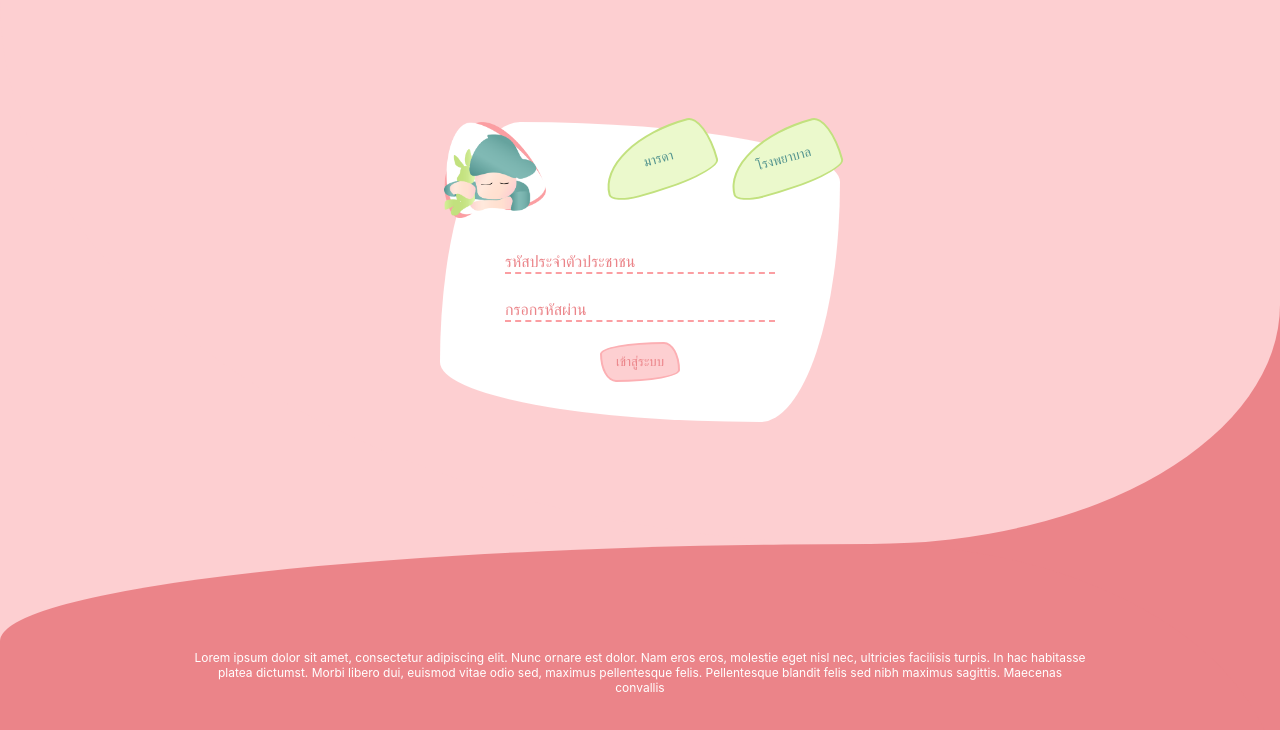
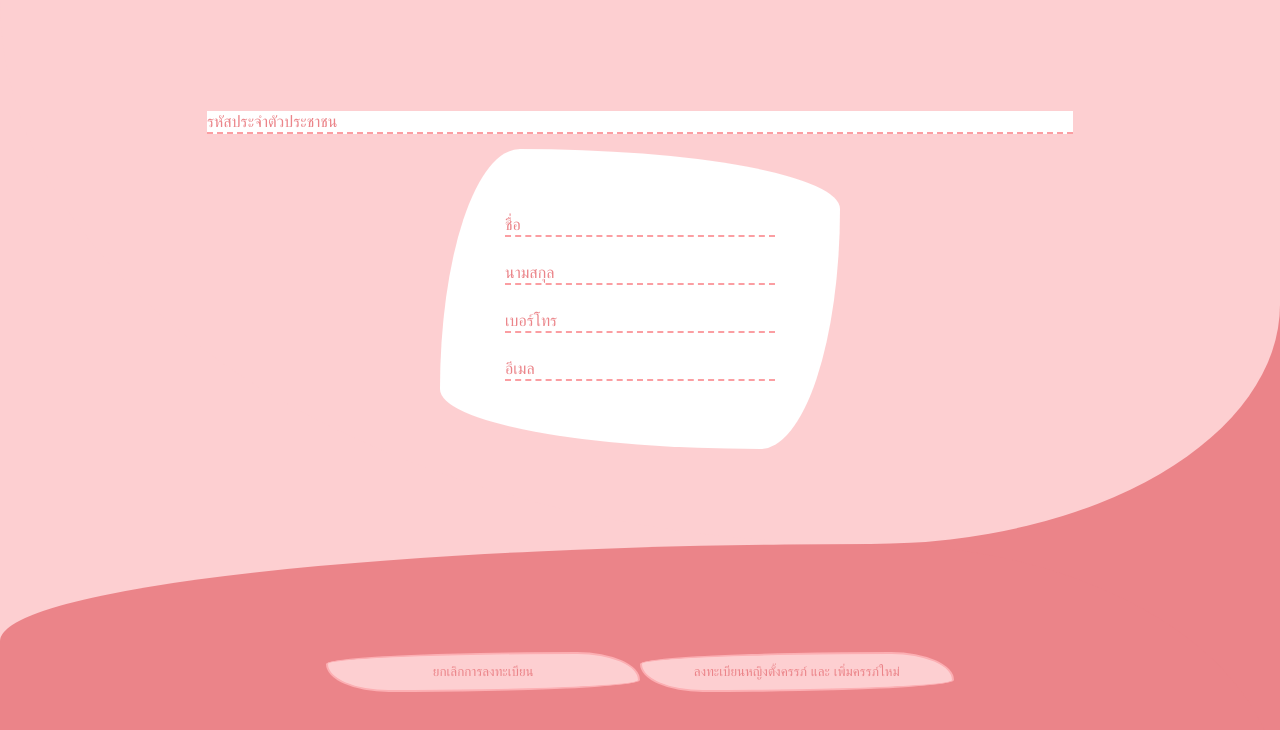
Before and after one commit to AuJeedJad/ANC-frontend, a React (Create React App) app: page / in a window 1280 px wide. Shown: the top 730 px of the page. Built offline with nearby package versions, Linux system fonts and the light colour scheme.

Commit message:
register frontend & edit login frontend

```diff
--- a/src/App.js
+++ b/src/App.js
@@ -1,10 +1,11 @@
 import './App.css';
 import Login from './pages/login/index'
+import MotherRegister from './pages/MotherRegister/index'
 
 function App() {
   return (
     <div className="App" style={{width: "100vw"}}>
-      <Login />
+      <MotherRegister />
     </div>
   );
 }
--- a/src/components/inputField/index.js
+++ b/src/components/inputField/index.js
@@ -1,9 +1,10 @@
-import React, { useState } from 'react';
-import './inputField.css'
+import React, { useState,useEffect } from 'react';
+import './inputField.css';
 
 function InputField(props) {
     const { fieldName, type, fieldLabel } = props;
     const [value, setValue] = useState("");
+
 
     return (
         <div className="inputField" >
@@ -12,12 +13,15 @@ function InputField(props) {
                 className="inputBox"
                 value={value}
                 id={fieldName}
-                onChange={(e) => setValue(e.target.value)}
+                onChange={(e) => {
+                    setValue(e.target.value);
+                    if (props.valueGet) props.valueGet(e.target.value,fieldName)
+                }}
                 type={type}
             />
 
             <label
-                className= {`inputLabel ${value? "existValue":null}`}
+                className={`inputLabel ${value ? "existValue" : null}`}
                 for={fieldName}
             >
                 {fieldLabel}
--- /dev/null
+++ b/src/pages/MotherRegister/MotherRegister.css
@@ -0,0 +1,33 @@
+.submitBtn {
+    width: 35%;
+    height: 40px;
+    color: var(--primaryDarkest-color);
+    border: 2px solid var(--primary-color);
+    background-color: var(--primaryLightest-color);
+    border-radius: 80% 20% 80% 20% / 30% 70% 30% 70% ;
+}
+.pageHeader{
+    font-size: 30px;
+color: var(--primaryDarkest-color)
+}
+.message {
+font-size: 10px;
+color: var(--primary-color)
+}
+.alertMessage{
+    font-size: 15px;
+    color: var(--secondary-color)
+}
+@media only screen and (max-width: 560px) {
+.submitBtn{
+    font-size: 10px;
+    width: 80%;
+    height: 20px;
+}
+.message {
+    font-size: 8px;
+}
+.alertMessage{
+    font-size: 10px;
+}
+}
--- /dev/null
+++ b/src/pages/MotherRegister/index.js
@@ -0,0 +1,116 @@
+import React, { useState, useEffect } from 'react';
+import './MotherRegister.css';
+import InputField from '../../components/inputField/index';
+
+function MotherRegister() {
+    const [existIdCard, setExistIdCard] = useState(false)
+    // ค่าตั้งต้น  false เจอ true ไม่เจอ false
+    const [value, setValue] = useState({})
+
+    const valueGet = (fieldValue, field) => {
+        setValue({ ...value, [field]: fieldValue })
+    }
+    return (
+        <div className="page">
+            <div className='pageBody'>
+                <div style={{ width: "70%", minWidth: "250px" }}>
+                    <InputField
+                        fieldName='IdCard'
+                        fieldLabel='รหัสประจำตัวประชาชน'
+                        type='text'
+                        valueGet={(value, field) => {
+                            valueGet(value, field);
+                            if (value.length === 13) {
+                                alert("กรองว่ามี idCard ในฐานข้อมูลไหม ถ้ามี setExistIdCard(true)")
+                            }
+                        }}
+                    />
+                </div>
+                <form className='card'>
+                    {existIdCard === null ?
+                        <p className="pageHeader"> ลงทะเบียนครรภ์ใหม่ </p>
+                        : existIdCard ?
+                            <div>
+                                <div>
+                                    <p className="message">เลขประจำตัวประชาชน {value.IdCard} เคยลงทะเบียนหญิงตั้งครรภ์ในระบบแล้ว</p>
+                                    <p className="message">ชื่อ ... สกุล ...</p>
+                                    <p className="alertMessage">ลงทะเบียนตั้งครรภ์ครั้งล่าสุดในปี...เดือน...(ยังไม่พบข้อมูลการคลอดหรือแท้ง)</p>
+                                    <p className="message">กด "เพิ่มครรภ์ใหม่" หากต้องการยืนยันลงทะเบียนครรภ์ใหม่</p>
+                                </div>
+                            </div>
+                            :
+                            <div>
+                                <InputField
+                                    fieldName='FirstName'
+                                    fieldLabel='ชื่อ'
+                                    type='text'
+                                    valueGet={(value, field) => valueGet(value, field)}
+                                />
+                                <InputField
+                                    fieldName='LastName'
+                                    fieldLabel='นามสกุล'
+                                    type='text'
+                                    valueGet={(value, field) => valueGet(value, field)}
+                                />
+                                <InputField
+                                    fieldName='PhoneNumber'
+                                    fieldLabel='เบอร์โทร'
+                                    type='tel'
+                                    valueGet={(value, field) => valueGet(value, field)}
+                                />
+                                <InputField
+                                    fieldName='Email'
+                                    fieldLabel='อีเมล'
+                                    type='email'
+                                    valueGet={(value, field) => valueGet(value, field)}
+                                />
+                            </div>
+                    }
+                </form>
+            </div>
+            <div className='pageDeco'>
+                <div className='pageDecoLeft'>
+                </div>
+                <div className='pageDecoRight'>
+                </div>
+            </div>
+
+            <div className='pageFooter'>
+                {existIdCard === null ?
+                    <div> ลงทะเบียนเพื่อเพิ่มข้อมูลการตั้งครรภ์ปัจจุบัน<br />
+                    หลังกดส่งข้อมูล ครรภ์ใหม่จะถูกสร้างทันที<br />
+                    กรอกบัตรประชาชน ระบบจะตรวจสอบว่าหญิงตั้งครรภ์เคยมีบัญชีไหม<br />
+                    หากมารดามีบัญชีแล้ว ระบบจะแจ้งชื่อและข้อความเตือนอื่นๆในกล่อง <br />
+                รบกวนตรวจสอบความถูกต้องก่อนส่งข้อมูล<br />
+                หากมารดายังไม่เคยมีบัญชี กรอกข้อมูลให้ครบถ้วน<br />
+                ระบบจะสร้างบัญชีมารดา และสร้างครรภ์ปัจจุบันให้ทันทีเมื่อส่งข้อมูล<br />
+                รหัสผ่านเริ่มต้นคือ เลขประจำตัวประชาชน<br />
+                ให้หญิงตั้งครภ์กรอกเปลี่ยนรหัส และกรอกประวัติด้วยตนเอง
+                     </div>
+                    : existIdCard ?
+                        <div>
+                            <button className="submitBtn">
+                                ยกเลิกการลงทะเบียน
+                        </button>
+                            <button className="submitBtn">
+                                เพิ่มครรภ์ใหม่
+                        </button>
+                        </div>
+                        :
+                        <div>
+                            <button className="submitBtn">
+                                ยกเลิกการลงทะเบียน
+                        </button>
+                            <button className="submitBtn">
+                                ลงทะเบียนหญิงตั้งครรภ์ และ เพิ่มครรภ์ใหม่
+                        </button>
+                        </div>
+                }
+
+
+            </div>
+        </div>
+    )
+}
+
+export default MotherRegister
--- a/src/pages/login/index.js
+++ b/src/pages/login/index.js
@@ -1,10 +1,15 @@
 import React, { useState } from 'react';
 import './login.css';
 import InputField from '../../components/inputField/index';
-import logo from '../../image/logo/logo01.png'
+import logo from '../../image/logo/logo01.png';
 
 function Login() {
     const [role, setRole] = useState("mother")
+    const [value, setValue] = useState({})
+
+    const valueGet = (fieldValue, field) => {
+        setValue({ ...value, [field]: fieldValue })
+    }
 
     return (
         <div className='page'>
@@ -12,8 +17,8 @@ function Login() {
                 <div className='card'>
                     <div className='cardSelect'>
                         <img className='logo' src={logo} alt="logo" />
-                        <button onClick={() => setRole("mother")}> มารดา </button>
-                        <button onClick={() => setRole("staff")}> โรงพยาบาล </button>
+                        <button className="selectRole" onClick={() => setRole("mother")}> มารดา </button>
+                        <button className="selectRole" onClick={() => setRole("staff")}> โรงพยาบาล </button>
                     </div>
                     {role === 'mother' ?
                         <form>
@@ -21,11 +26,13 @@ function Login() {
                                 fieldName='IdCard'
                                 fieldLabel='รหัสประจำตัวประชาชน'
                                 type='text'
+                                valueGet={(value, field) => valueGet(value, field)}
                             />
                             <InputField
                                 fieldName='Password'
                                 fieldLabel='กรอกรหัสผ่าน'
                                 type='password'
+                                valueGet={(value, field) => valueGet(value, field)}
                             />
                             <button type="submit">
                                 เข้าสู่ระบบ
@@ -37,11 +44,13 @@ function Login() {
                                 fieldName='Username'
                                 fieldLabel='username'
                                 type='text'
+                                valueGet={(value, field) => valueGet(value, field)}
                             />
                             <InputField
                                 fieldName='Password'
                                 fieldLabel='password'
                                 type='password'
+                                valueGet={(value, field) => valueGet(value, field)}
                             />
                             <button type="submit">
                                 LOGIN
--- a/src/pages/login/login.css
+++ b/src/pages/login/login.css
@@ -41,7 +41,7 @@
     left: -50px;
 }
 
-button {
+.selectRole {
     width: 32%;
     height: 100%;
     border: 2px solid var(--thirdaryDarkest-color);
@@ -98,14 +98,14 @@ button[type="submit"] {
     color: white;
     font-size: 12px;
 }
-@media only screen and (max-width: 500px) {
+@media only screen and (max-width: 560px) {
     .pageBody{
         font-size: 10px;
     }
     .card{
         width: 200px;
         height: 150px;
-        padding: 35px;
+        padding: 50px;
     }
     .cardSelect{
         height: 25%;
@@ -119,7 +119,7 @@ button[type="submit"] {
         object-fit: cover;
     }
 
-    button {
+    .selectRole {
         font-size: 8px;
         margin: 5px;
     }
```
